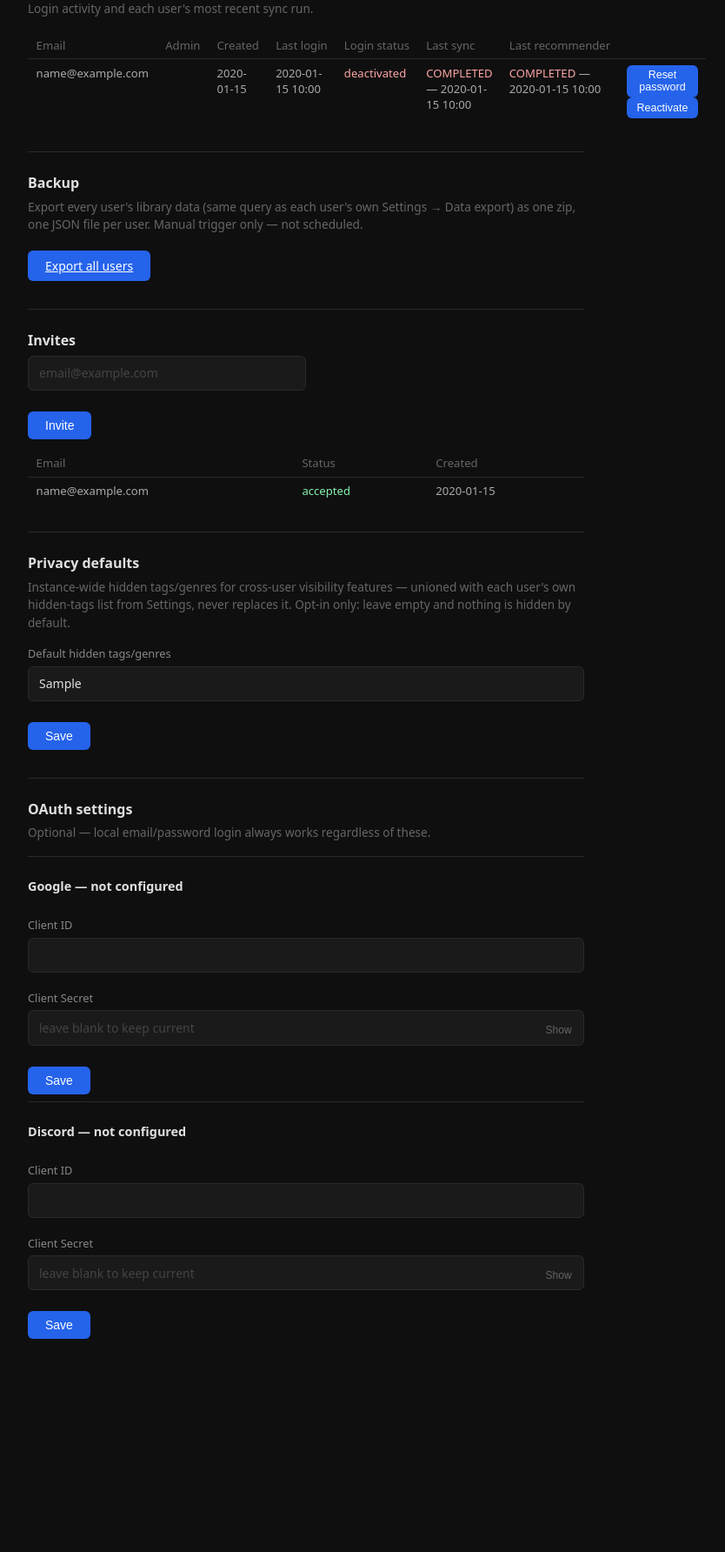
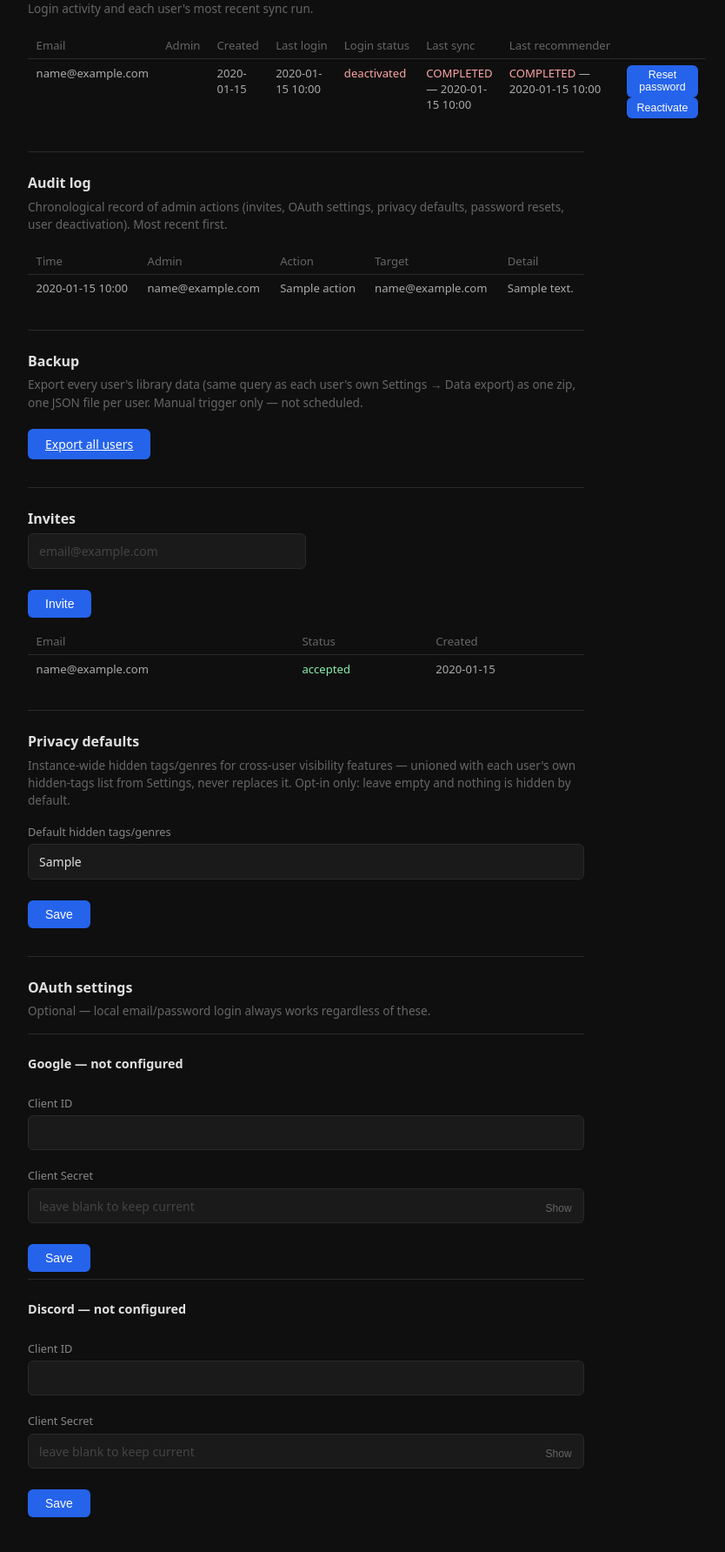
Before and after one commit to Napandee/AniDex, a FastAPI app: template app/templates/admin.html in a window 1280 px wide. Shown: the part 210-1994 px from the top of the page at 87% size, without its empty margins (288-1122 px from the left). Before the commit the page ends 1749 px from the top, so only its background shows below. Run offline with FastAPI, Linux system fonts and the light colour scheme; the template is opened without the code that fills it: most values are stand-ins (such as "Sample title", 1, 10 or a date in 2020).

Commit message:
feat: add admin audit log for invites, oauth, privacy defaults, password reset, deactivation
New additive admin_audit_log table (migration 009, mirrored in schema.sql) records
who did what and when. Every existing admin-panel write action now logs a row via a
shared _log_admin_action helper: invite created, OAuth settings updated (field names
only, never the id/secret values), privacy defaults updated, password reset issued,
and user deactivated (#85). Admin panel gets a simple chronological list view,
most-recent-first, joined against users for readable admin/target emails.

Fixes #89

```diff
--- a/app/main.py
+++ b/app/main.py
@@ -1118,6 +1118,15 @@ def _require_admin(request: Request):
     return None
 
 
+def _log_admin_action(admin_user_id: int, action: str, target_user_id: int | None = None, detail: str | None = None):
+    """Issue #89 — append a row to admin_audit_log. Called after the action itself
+    has already taken effect, so a logging failure never blocks the action."""
+    db.execute(
+        "INSERT INTO admin_audit_log (admin_user_id, action, target_user_id, detail) VALUES (%s, %s, %s, %s)",
+        (admin_user_id, action, target_user_id, detail),
+    )
+
+
 @app.get("/admin", response_class=HTMLResponse)
 def admin_page(request: Request):
     denied = _require_admin(request)
@@ -1168,6 +1177,25 @@ def admin_page(request: Request):
 
     default_hidden_tags = json.loads(_instance_config_get("default_hidden_tags") or "[]")
 
+    # Issue #89 — simple chronological audit trail of admin actions. Joined against
+    # users for display; LEFT JOIN so a row still shows (with a blank name) if the
+    # admin_user_id/target_user_id it points at was ever cleared via ON DELETE SET NULL.
+    audit_log = db.fetchall(
+        """
+        SELECT
+            aal.created_at,
+            aal.action,
+            aal.detail,
+            admin_u.email AS admin_email,
+            target_u.email AS target_email
+        FROM admin_audit_log aal
+        LEFT JOIN users admin_u ON admin_u.id = aal.admin_user_id
+        LEFT JOIN users target_u ON target_u.id = aal.target_user_id
+        ORDER BY aal.created_at DESC
+        LIMIT 200
+        """
+    )
+
     return templates.TemplateResponse(
         request,
         "admin.html",
@@ -1177,6 +1205,7 @@ def admin_page(request: Request):
             "google_status": _provider_status("google"),
             "discord_status": _provider_status("discord"),
             "default_hidden_tags": ", ".join(default_hidden_tags),
+            "audit_log": audit_log,
         },
     )
 
@@ -1193,6 +1222,7 @@ def admin_invites_create(request: Request, email: str = Form(...)):
         "INSERT INTO invites (email, invited_by) VALUES (%s, %s) ON CONFLICT (email) DO NOTHING",
         (email, admin_user["id"]),
     )
+    _log_admin_action(admin_user["id"], "invite_created", detail=f"email={email}")
     return RedirectResponse(url="/admin", status_code=303)
 
 
@@ -1204,8 +1234,14 @@ def admin_privacy_defaults(request: Request, default_hidden_tags: str = Form("")
     if denied:
         return denied
 
+    admin_user = get_current_user(request)
     tags = [t.strip() for t in default_hidden_tags.split(",") if t.strip()]
     _instance_config_set("default_hidden_tags", json.dumps(tags))
+    _log_admin_action(
+        admin_user["id"],
+        "privacy_defaults_updated",
+        detail=f"default_hidden_tags={', '.join(tags) if tags else '(cleared)'}",
+    )
     return RedirectResponse(url="/admin", status_code=303)
 
 
@@ -1222,11 +1258,21 @@ def admin_oauth_settings(
     if provider not in AUTH_PROVIDERS:
         return JSONResponse({"error": "unknown provider"}, status_code=404)
 
+    changed = []
     if client_id.strip():
         _instance_config_set(f"{provider}_client_id", client_id.strip())
+        changed.append("client_id")
     if client_secret.strip():
         _instance_config_set(f"{provider}_client_secret", client_secret.strip())
-
+        changed.append("client_secret")
+
+    admin_user = get_current_user(request)
+    # Never log the actual secret/id values — just which fields were touched.
+    _log_admin_action(
+        admin_user["id"],
+        "oauth_settings_updated",
+        detail=f"provider={provider}; updated={', '.join(changed) if changed else '(nothing submitted)'}",
+    )
     return RedirectResponse(url="/admin", status_code=303)
 
 
@@ -1244,6 +1290,13 @@ def admin_reset_password(request: Request, user_id: int):
     db.execute(
         "INSERT INTO password_resets (token, user_id, expires_at) VALUES (%s, %s, now() + interval '1 hour')",
         (token, user_id),
+    )
+    admin_user = get_current_user(request)
+    _log_admin_action(
+        admin_user["id"],
+        "password_reset",
+        target_user_id=user_id,
+        detail=f"target_email={target['email']}",
     )
     reset_url = request.url_for("auth_reset_password_page", token=token)
     return HTMLResponse(f"""
@@ -1270,6 +1323,12 @@ def admin_deactivate_user(request: Request, user_id: int):
         return HTMLResponse("<h1>User not found</h1>", status_code=404)
 
     db.execute("UPDATE users SET is_active = false WHERE id = %s", (user_id,))
+    _log_admin_action(
+        admin_user["id"],
+        "user_deactivated",
+        target_user_id=user_id,
+        detail=f"target_email={target['email']}",
+    )
     return RedirectResponse(url="/admin", status_code=303)
 
 
--- a/app/templates/admin.html
+++ b/app/templates/admin.html
@@ -77,6 +77,33 @@
             {% endif %}
           </td>
         </tr>
+        {% endfor %}
+      </tbody>
+    </table>
+  </div>
+
+  {# ── Audit log ────────────────────────────────────────────────────────── #}
+  <div class="settings-section">
+    <h2 class="settings-section-title">Audit log</h2>
+    <p class="settings-section-desc">
+      Chronological record of admin actions (invites, OAuth settings, privacy
+      defaults, password resets, user deactivation). Most recent first.
+    </p>
+    <table class="admin-table">
+      <thead>
+        <tr><th>Time</th><th>Admin</th><th>Action</th><th>Target</th><th>Detail</th></tr>
+      </thead>
+      <tbody>
+        {% for a in audit_log %}
+        <tr>
+          <td>{{ a.created_at.strftime('%Y-%m-%d %H:%M') if a.created_at else '—' }}</td>
+          <td>{{ a.admin_email or '—' }}</td>
+          <td>{{ a.action.replace('_', ' ') }}</td>
+          <td>{{ a.target_email or '—' }}</td>
+          <td>{{ a.detail or '—' }}</td>
+        </tr>
+        {% else %}
+        <tr><td colspan="5" class="status-empty">No admin actions logged yet.</td></tr>
         {% endfor %}
       </tbody>
     </table>
```
Also changed, not shown: schema.sql (+16 -0 lines), migrations/009_admin_audit_log.sql (added).
